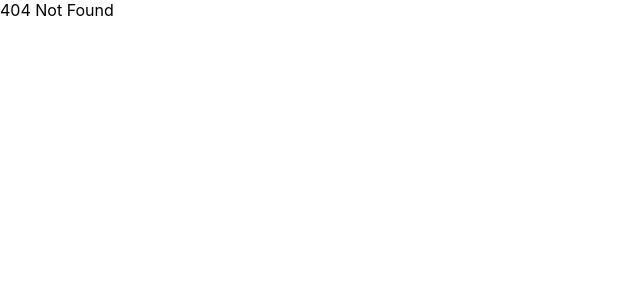
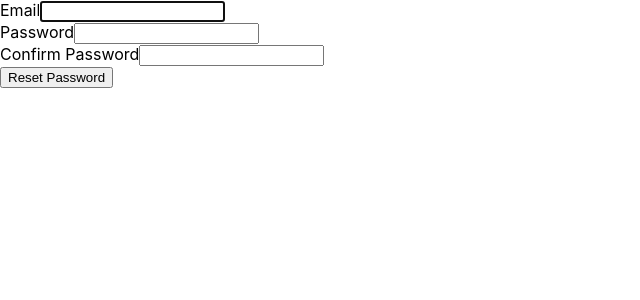
Before and after one commit to YumaOnodera/my-next-sample, a Next.js app in the folder src/: page /password-reset/1 in a window 1280 px wide. Before the commit this address had no page. Shown: the top 300 px of the page, without its empty margins (0-640 px from the left). Built offline with nearby package versions, Linux system fonts and the light colour scheme; no server answers.

Commit message:
パスワードリセット画面実装

```diff
--- /dev/null
+++ b/src/pages/password-reset/[token].tsx
@@ -0,0 +1,93 @@
+import AuthSessionStatus from 'components/AuthSessionStatus'
+import AuthValidationErrors from 'components/AuthValidationErrors'
+import type { Email } from 'types/auth'
+import GuestLayout from 'components/Layouts/GuestLayout'
+import type { Status } from 'types/status'
+import { useAuth } from 'hooks/auth'
+import { useEffect, useState } from 'react'
+import { useRouter } from 'next/router'
+
+const PasswordReset = () => {
+    const router = useRouter()
+
+    const { resetPassword } = useAuth({ middleware: 'guest' })
+
+    const [email, setEmail] = useState<Email>('')
+    const [password, setPassword] = useState<string>('')
+    const [passwordConfirmation, setPasswordConfirmation] = useState<string>('')
+    const [errors, setErrors] = useState<string[]>([])
+    const [status, setStatus] = useState<Status>(null)
+
+    const submitForm = (event: { preventDefault: () => void; }) => {
+        event.preventDefault()
+
+        resetPassword({
+            email,
+            password,
+            password_confirmation: passwordConfirmation,
+            setErrors,
+            setStatus,
+        })
+    }
+
+    useEffect(() => {
+        setEmail(router.query.email || '')
+    }, [router.query.email])
+
+    return (
+        <GuestLayout>
+            {/* Session Status */}
+            <AuthSessionStatus status={status} />
+
+            {/* Validation Errors */}
+            <AuthValidationErrors errors={errors} />
+
+            <form onSubmit={submitForm}>
+                {/* Email Address */}
+                <div>
+                    <label htmlFor="email">Email</label>
+                    <input
+                        id="email"
+                        type="email"
+                        value={email}
+                        onChange={event => setEmail(event.target.value)}
+                        required
+                        autoFocus
+                    />
+                </div>
+
+                {/* Password */}
+                <div>
+                    <label htmlFor="password">Password</label>
+                    <input
+                        id="password"
+                        type="password"
+                        value={password}
+                        onChange={event => setPassword(event.target.value)}
+                        required
+                    />
+                </div>
+
+                {/* Confirm Password */}
+                <div>
+                    <label htmlFor="passwordConfirmation">
+                        Confirm Password
+                    </label>
+                    <input
+                        id="passwordConfirmation"
+                        type="password"
+                        value={passwordConfirmation}
+                        onChange={event => setPasswordConfirmation(event.target.value)}
+                        required
+                    />
+                </div>
+
+                <div>
+                    <button type="submit">Reset Password</button>
+                </div>
+            </form>
+        </GuestLayout>
+    )
+}
+
+export default PasswordReset
```
